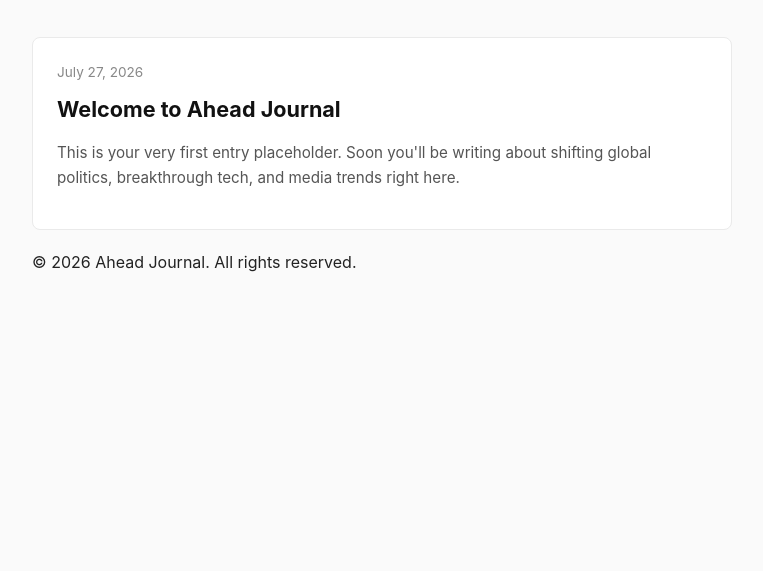
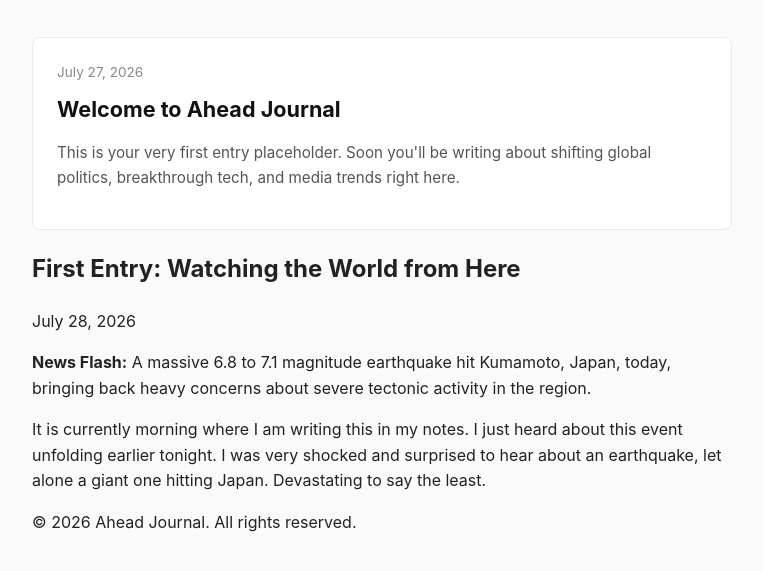
Before and after one commit to tanoshiibrand-rgb/my-website, a plain HTML site: page index.html in a window 1280 px wide. Shown: the part 233-804 px from the top of the page, without its empty margins (258-1021 px from the left). Drawn offline with Linux system fonts and the light colour scheme.

Commit message:
Update index.html

```diff
--- a/index.html
+++ b/index.html
@@ -100,6 +100,16 @@
             <a href="#" class="post-title">Welcome to Ahead Journal</a>
             <p class="post-snippet">This is your very first entry placeholder. Soon you'll be writing about shifting global politics, breakthrough tech, and media trends right here.</p>
         </div>
+<article>
+    <h2>First Entry: Watching the World from Here</h2>
+    <p class="date">July 28, 2026</p>
+
+    <div class="news-snippet">
+        <p><strong>News Flash:</strong> A massive 6.8 to 7.1 magnitude earthquake hit Kumamoto, Japan, today, bringing back heavy concerns about severe tectonic activity in the region.</p>
+    </div>
+
+    <p>It is currently morning where I am writing this in my notes. I just heard about this event unfolding earlier tonight. I was very shocked and surprised to hear about an earthquake, let alone a giant one hitting Japan. Devastating to say the least.</p>
+</article>
 
     </main>
 <footer>
```
